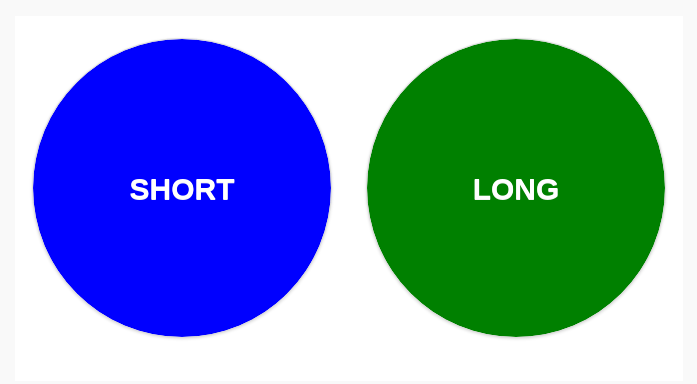
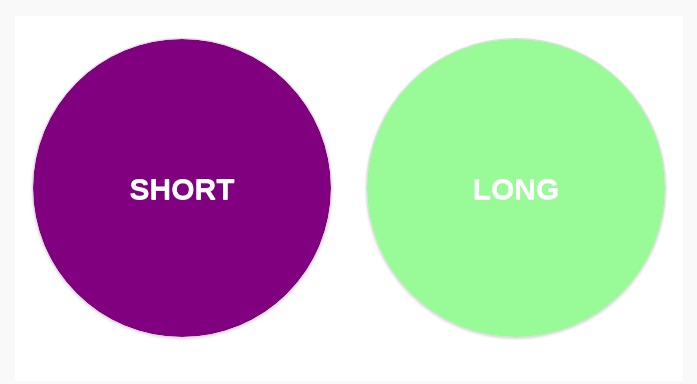
Before and after one commit to badgered/morsesen, a plain HTML site: page index.html in a window 1280 px wide. Shown: the whole page, without its empty margins (225-922 px from the left). Drawn offline with Linux system fonts and the light colour scheme.

```diff
--- a/index.html
+++ b/index.html
@@ -12,7 +12,7 @@
     width: 300px !important;
     height: 300px !important;
     border-radius: 50% !important;
-    background-color: blue;
+    background-color: purple;
     color: white;
     font-size: 30px;
     padding: 10px;
@@ -23,7 +23,7 @@
     width: 300px !important;
     height: 300px !important;
     border-radius: 50% !important;
-    background-color: green;
+    background-color: palegreen;
     color: white;
     font-size: 30px;
     padding: 10px;
```
